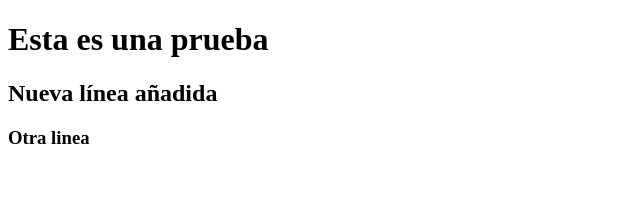
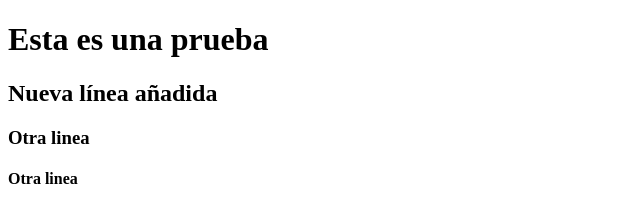
Before and after one commit to aries544/platzy_proyectopersonal, a plain HTML site: page index.html in a window 1280 px wide. Shown: the full height of the page, 0-640 px from the left. Drawn offline with Linux system fonts and the light colour scheme.

Commit message:
Se aumenta una linea

```diff
--- a/index.html
+++ b/index.html
@@ -14,5 +14,7 @@
 <h1>Esta es una prueba</h1>
 <h2>Nueva línea añadida </h2>
 <h3>Otra linea</h3>
+<h4>Otra linea <H4></H4>
+</h4>
 
 </html>
```
